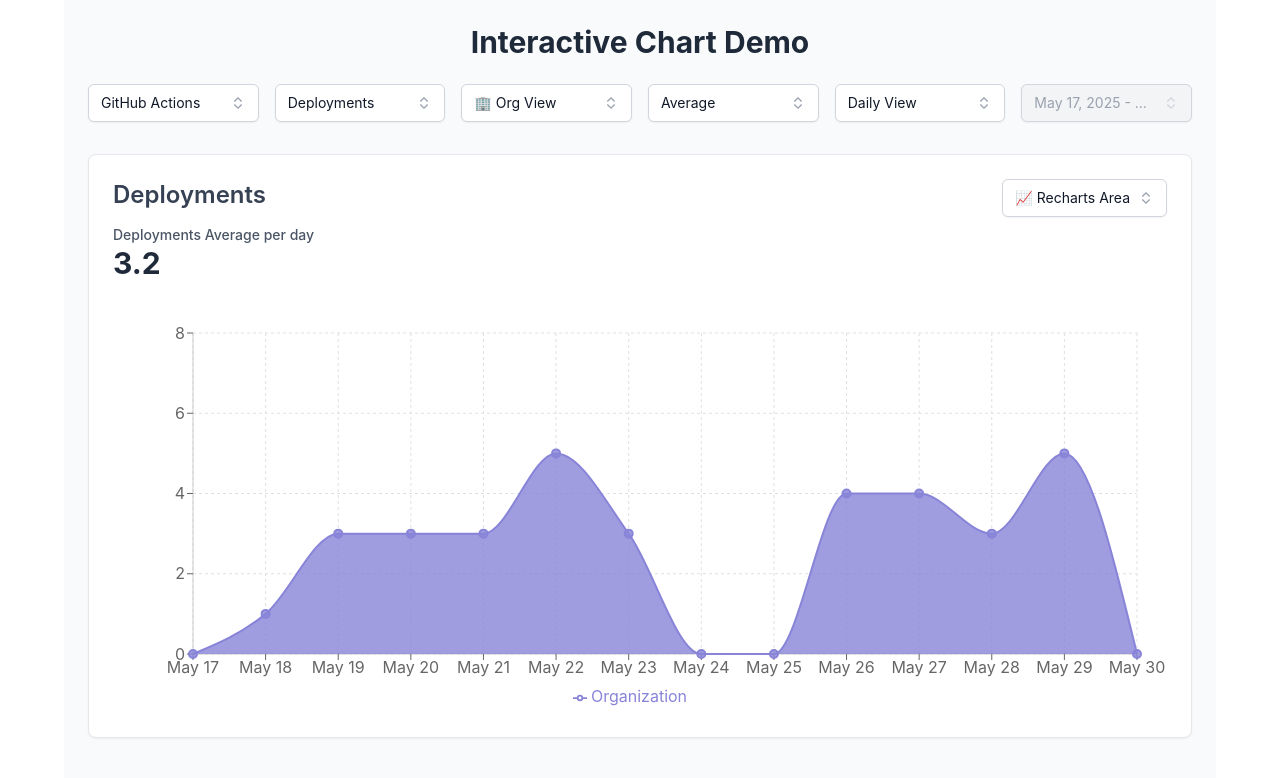
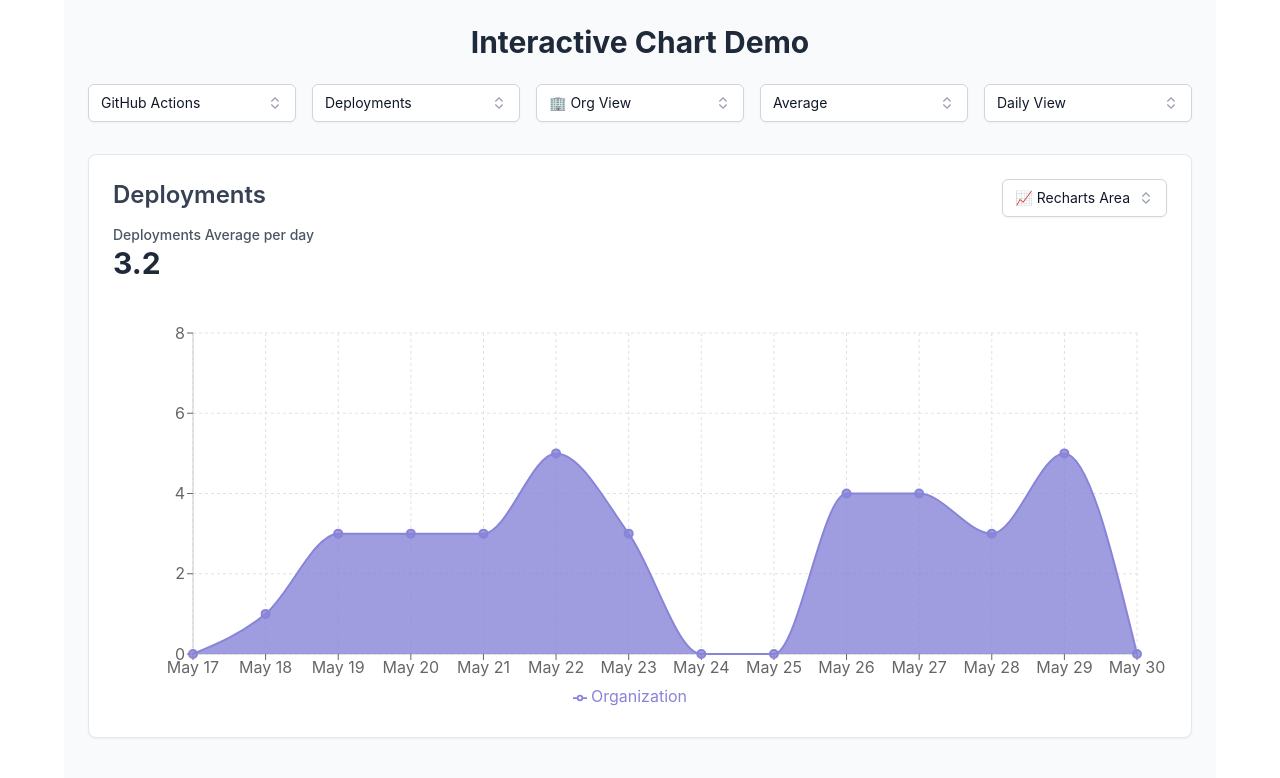
Before and after one commit to jonbrick/recharts-demo, a Next.js app: page / in a window 1280 px wide. Shown: the top 778 px of the page. Built offline with nearby package versions, Linux system fonts and the light colour scheme.

Commit message:
Trying to deploy

```diff
--- a/src/app/page.tsx
+++ b/src/app/page.tsx
@@ -25,7 +25,6 @@ export default function HomePage() {
   const [selectedMetric, setSelectedMetric] = useState("deployments");
   const [operator, setOperator] = useState("average");
   const [groupBy, setGroupBy] = useState("org");
-  const [selectedDate, setSelectedDate] = useState("");
 
   // Available data tables
   const dataTables = {
@@ -108,8 +107,6 @@ export default function HomePage() {
         onGranularityChange={setGranularity}
         groupBy={groupBy}
         onGroupByChange={handleGroupByChange}
-        date={selectedDate}
-        onDateChange={setSelectedDate}
       />
 
       <Card className="flex flex-col gap-2">
--- a/src/components/ChartControls.jsx
+++ b/src/components/ChartControls.tsx
@@ -163,6 +163,19 @@ export function ControlsContainer({
   onGroupByChange,
   onDateChange,
   title = "Interactive Chart Demo",
+}: {
+  selectedTable: string,
+  onTableChange: (newTable: string) => void,
+  selectedMetric: string,
+  onMetricChange: (newMetric: string) => void,
+  operator: string,
+  onOperatorChange: (newOperator: string) => void,
+  granularity: string,
+  onGranularityChange: (newGranularity: string) => void,
+  groupBy: string,
+  onGroupByChange: (newGroupBy: string) => void,
+  onDateChange?: (date: string) => void,
+  title?: string,
 }) {
   return (
     <div className="text-center mb-8">
@@ -191,7 +204,7 @@ export function ControlsContainer({
           granularity={granularity}
           onGranularityChange={onGranularityChange}
         />
-        <DatePickerSelector onDateChange={onDateChange} />
+        {onDateChange && <DatePickerSelector onDateChange={onDateChange} />}
       </div>
     </div>
   );
```
